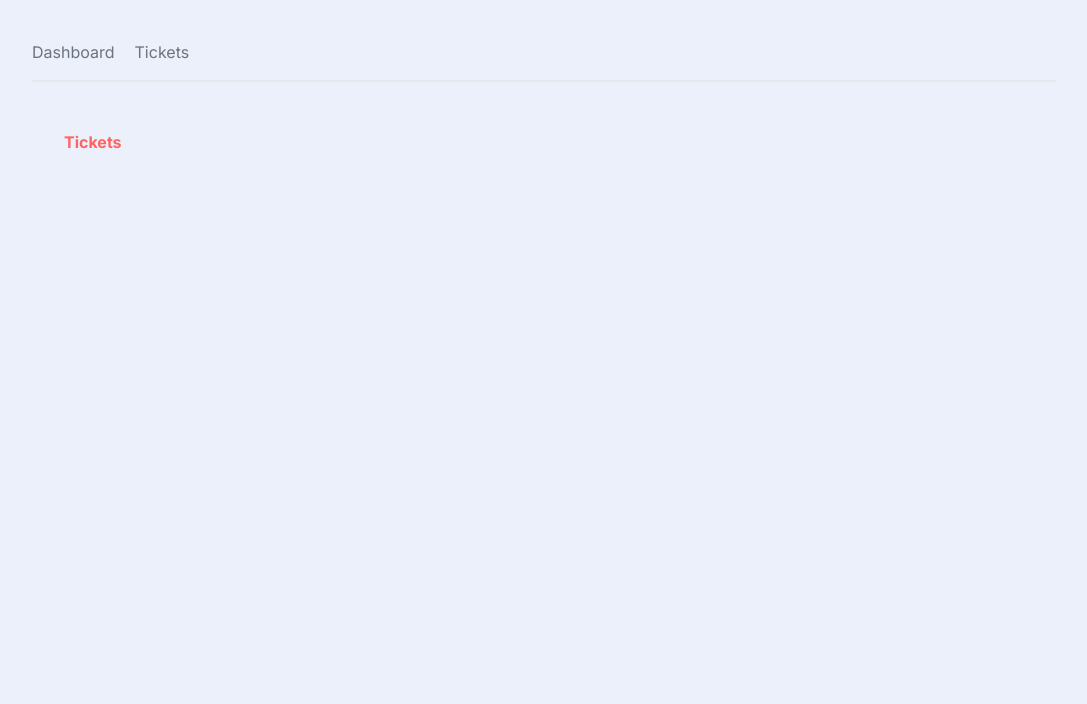
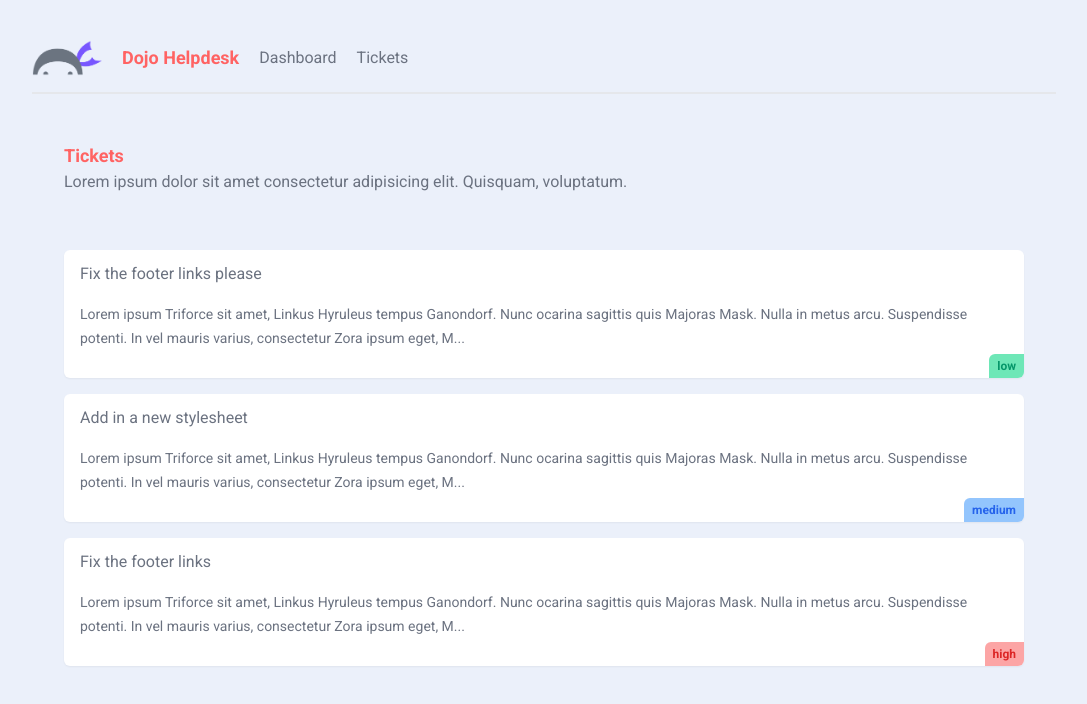
Before and after one commit to Chamiln17/Dojo_Desk_NextJS, a Next.js app: page /tickets in a window 1280 px wide. Shown: the top 704 px of the page, without its empty margins (96-1183 px from the left). Built offline with nearby package versions, Linux system fonts and the light colour scheme; data requests are answered from the project's data file.

Commit message:
Added styles and content to tickets route

```diff
--- /dev/null
+++ b/_data/db.json
@@ -0,0 +1,25 @@
+{
+    "tickets": [
+      {
+        "id": "1",
+        "title": "Fix the footer links please",
+        "body": "Lorem ipsum Triforce sit amet, Linkus Hyruleus tempus Ganondorf. Nunc ocarina sagittis quis Majoras Mask. Nulla in metus arcu. Suspendisse potenti. In vel mauris varius, consectetur Zora ipsum eget, Master Sword porttitor urna. Fusce elementum urna elit, eget eleifend velit consectetur eget. Integer vel lobortis ipsum, vitae auctor Ocarina of Time. Donec sed urna dapibus, interdum magna a, eleifend magna. Curabitur tincidunt enim a neque volutpat. Phasellus auctor magna vel nunc pretium, ut volutpat justo tristique. Pellentesque cursus convallis mauris, in tempus enim tincidunt vitae.",
+        "priority": "low",
+        "user_email": "mario@netninja.dev"
+      },
+      {
+        "id": "2",
+        "title": "Add in a new stylesheet",
+        "body": "Lorem ipsum Triforce sit amet, Linkus Hyruleus tempus Ganondorf. Nunc ocarina sagittis quis Majoras Mask. Nulla in metus arcu. Suspendisse potenti. In vel mauris varius, consectetur Zora ipsum eget, Master Sword porttitor urna. Fusce elementum urna elit, eget eleifend velit consectetur eget. Integer vel lobortis ipsum, vitae auctor Ocarina of Time. Donec sed urna dapibus, interdum magna a, eleifend magna. Curabitur tincidunt enim a neque volutpat. Phasellus auctor magna vel nunc pretium, ut volutpat justo tristique. Pellentesque cursus convallis mauris, in tempus enim tincidunt vitae.",
+        "priority": "medium",
+        "user_email": "mario@netninja.dev"
+      },
+      {
+        "id": "3",
+        "title": "Fix the footer links",
+        "body": "Lorem ipsum Triforce sit amet, Linkus Hyruleus tempus Ganondorf. Nunc ocarina sagittis quis Majoras Mask. Nulla in metus arcu. Suspendisse potenti. In vel mauris varius, consectetur Zora ipsum eget, Master Sword porttitor urna. Fusce elementum urna elit, eget eleifend velit consectetur eget. Integer vel lobortis ipsum, vitae auctor Ocarina of Time. Donec sed urna dapibus, interdum magna a, eleifend magna. Curabitur tincidunt enim a neque volutpat. Phasellus auctor magna vel nunc pretium, ut volutpat justo tristique. Pellentesque cursus convallis mauris, in tempus enim tincidunt vitae.",
+        "priority": "high",
+        "user_email": "peach@netninja.dev"
+      }
+    ]
+  }
--- a/app/components/Navbar.jsx
+++ b/app/components/Navbar.jsx
@@ -1,9 +1,14 @@
 import React from 'react'
 import Link  from 'next/link'
+import Image from 'next/image'
+import Logo from './dojo-logo.png'
 
 export default function Navbar() {
   return (
     <nav >
+      <Image src={Logo} alt="net ninja logo" width={70} placeholder='blur'
+        quality={100} />
+        <h1>Dojo Helpdesk</h1>
         <Link href="/">Dashboard</Link>
         <Link href="/tickets">Tickets</Link>
     </nav>
--- a/app/layout.jsx
+++ b/app/layout.jsx
@@ -1,11 +1,15 @@
 import './globals.css'
-import { Inter } from 'next/font/google'
+import { Roboto } from 'next/font/google'
 
 //components
 import Navbar from './components/Navbar.jsx'
 
-const inter = Inter({ subsets: ['latin'] })
-
+const roboto = Roboto({
+  weight: ['400', '700'],
+  style: ['normal', 'italic'],
+  subsets: ['latin'],
+  display: 'swap',
+});
 export const metadata = {
   title: 'Create Next App',
   description: 'Generated by create next app',
@@ -14,7 +18,7 @@
 export default function RootLayout({ children }) {
   return (
     <html lang="en">
-      <body className={inter.className}>
+      <body className={roboto.className}>
         <Navbar />
         {children}
         </body>
--- a/app/page.jsx
+++ b/app/page.jsx
@@ -1,8 +1,27 @@
+import Link from "next/link";
 
 export default function Home() {
   return (
     <main>
-      <h2>Dashboard</h2>
-    </main>
+    <h2>Dashboard</h2>
+    <p>Lorem ipsum, dolor sit amet consectetur adipisicing elit. Vero repellendus tempore, exercitationem odit, quasi doloremque possimus recusandae alias sequi totam soluta natus iure eius, obcaecati sint dolores blanditiis aspernatur quo officia iusto ut. Et, aliquid sed voluptates iste cum totam, facere explicabo, fugit suscipit ratione aspernatur consequuntur ex mollitia quaerat?</p>
+
+    <div className="flex justify-center my-8">
+      <Link href="/tickets">
+        <button className="btn-primary">View Tickets</button>
+      </Link>
+    </div>
+
+    <h2>Company Updates</h2>
+
+    <div className="card">
+      <h3>New member of the web dev team...</h3>
+      <p>Lorem ipsum dolor sit amet consectetur adipisicing elit. Incidunt, at quam. Dolores omnis possimus quam soluta rerum illo laborum ullam pariatur molestiae, modi beatae corrupti.</p>
+    </div>
+    <div className="card">
+      <h3>New website live!</h3>
+      <p>Lorem ipsum dolor sit amet consectetur adipisicing elit. Incidunt, at quam. Dolores omnis possimus quam soluta rerum illo laborum ullam pariatur molestiae, modi beatae corrupti, assumenda distinctio adipisci, cupiditate minima eum vitae? Similique dicta est facilis debitis, autem temporibus quo repellat illum unde id iste veritatis eveniet, aspernatur enim quas.</p>
+    </div>
+  </main>
   )
 }
--- /dev/null
+++ b/app/tickets/TicketList.jsx
@@ -0,0 +1,22 @@
+import React from 'react'
+
+async function getTickets() {
+  const response = await fetch('http://localhost:4000/tickets')
+  const json = await response.json()
+  return json
+}
+
+export default async function TicketList() {
+  const tickets = await getTickets();
+  return (
+    <>
+    {tickets.map((ticket) => (
+      <div key={ticket.id} className='card my-5'>
+        <h5>{ticket.title}</h5>
+        <p>{ticket.body.slice(0,200)}...</p>
+        <div className={`pill ${ticket.priority}`}>{ticket.priority}</div>
+      </div>
+    ))}
+    </>
+  )
+}
--- a/app/tickets/page.jsx
+++ b/app/tickets/page.jsx
@@ -1,9 +1,16 @@
 import React from 'react'
+import TicketList from './TicketList'
 
 export default function Tickets() {
   return (
     <main>
-        <h2>Tickets</h2>
+        <nav>
+          <div>
+            <h2>Tickets</h2>
+            <p>Lorem ipsum dolor sit amet consectetur adipisicing elit. Quisquam, voluptatum.</p>
+          </div>
+        </nav>
+        <TicketList />
     </main>
   )
 }
--- a/package.json
+++ b/package.json
@@ -9,6 +9,7 @@
     "lint": "next lint"
   },
   "dependencies": {
+    "@next/font": "^13.4.19",
     "autoprefixer": "10.4.15",
     "eslint": "8.49.0",
     "eslint-config-next": "13.4.19",
```
Also changed, not shown: app/components/dojo-logo.png (added), 1 other file (tests, documents, lock files or other folders).
